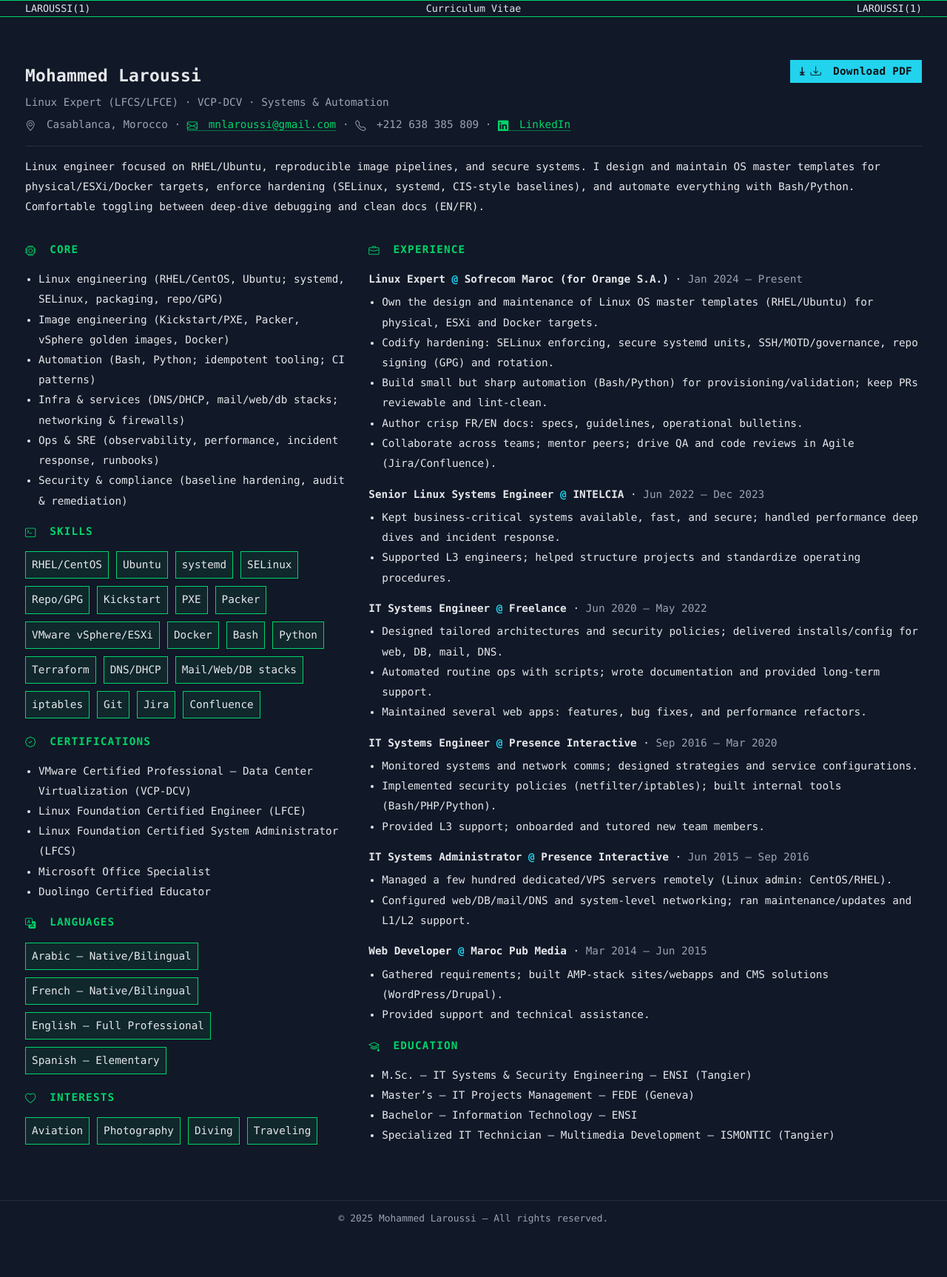
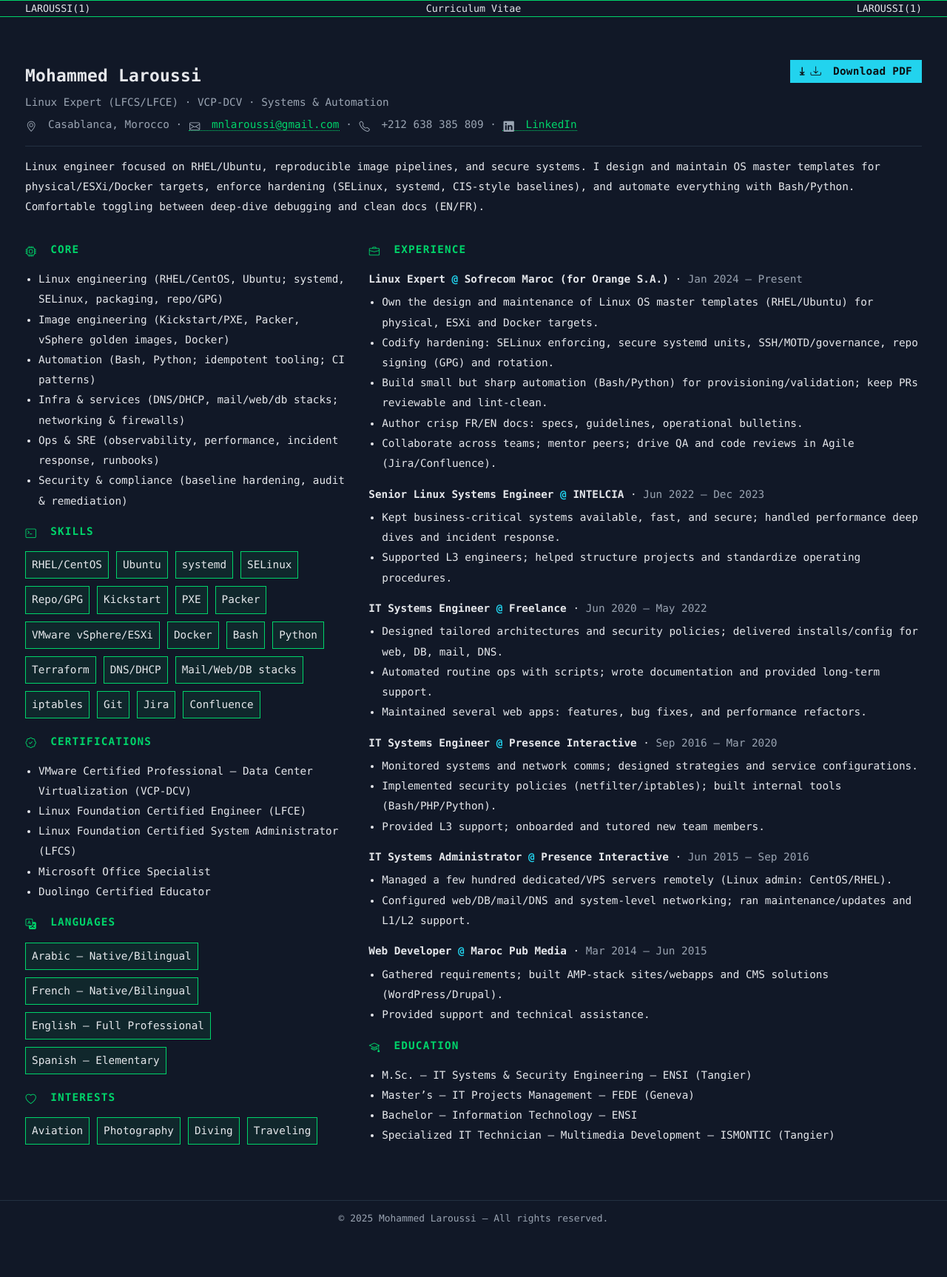
Before and after one commit to mlaroussi/resume, a Jekyll site: the page built from index.md, in a window 1280 px wide. Shown: the whole page at 74% size. Built offline with Jekyll 4.4.1, drawn with Linux system fonts in a browser that asks for light colours.

Commit message:
Improve icon font alignment for consistent baselines and spacing

```diff
--- a/assets/css/site.css
+++ b/assets/css/site.css
@@ -117,11 +117,11 @@ h2{break-after:avoid}
   .two-col{ grid-template-columns:36% 1fr; gap:28px }
 }
 
-/* Icon font tweaks */
-.bi{font-size:1em;vertical-align:-0.15em;line-height:1}
-h2 .bi{margin-right:8px}
-.meta .bi{margin-right:6px}
-.print-btn .bi{margin-right:8px}
+/* Icon font alignment (consistent baselines + spacing) */
+.bi{display:inline-block;font-size:1em;line-height:1;vertical-align:-0.20em}
+h2 .bi{width:1.15em;margin-right:8px;text-align:center;vertical-align:-0.22em;color:var(--accent)}
+.meta .bi{width:1.15em;margin-right:6px;text-align:center;vertical-align:-0.18em;color:var(--muted)}
+.print-btn .bi{margin-right:8px;vertical-align:-0.20em}
 @media print{.bi{color:#000 !important}}
 
 /* ====== PRINT ONLY ====== */
```
